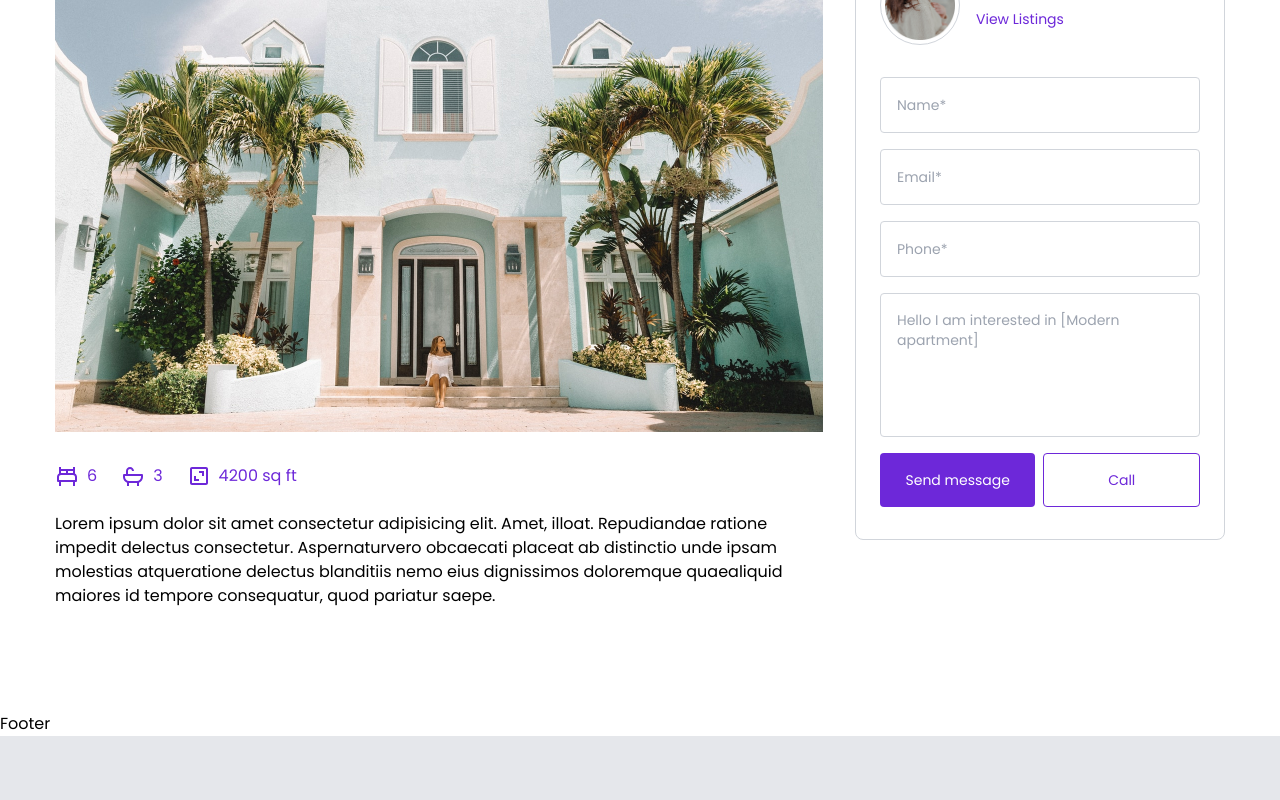
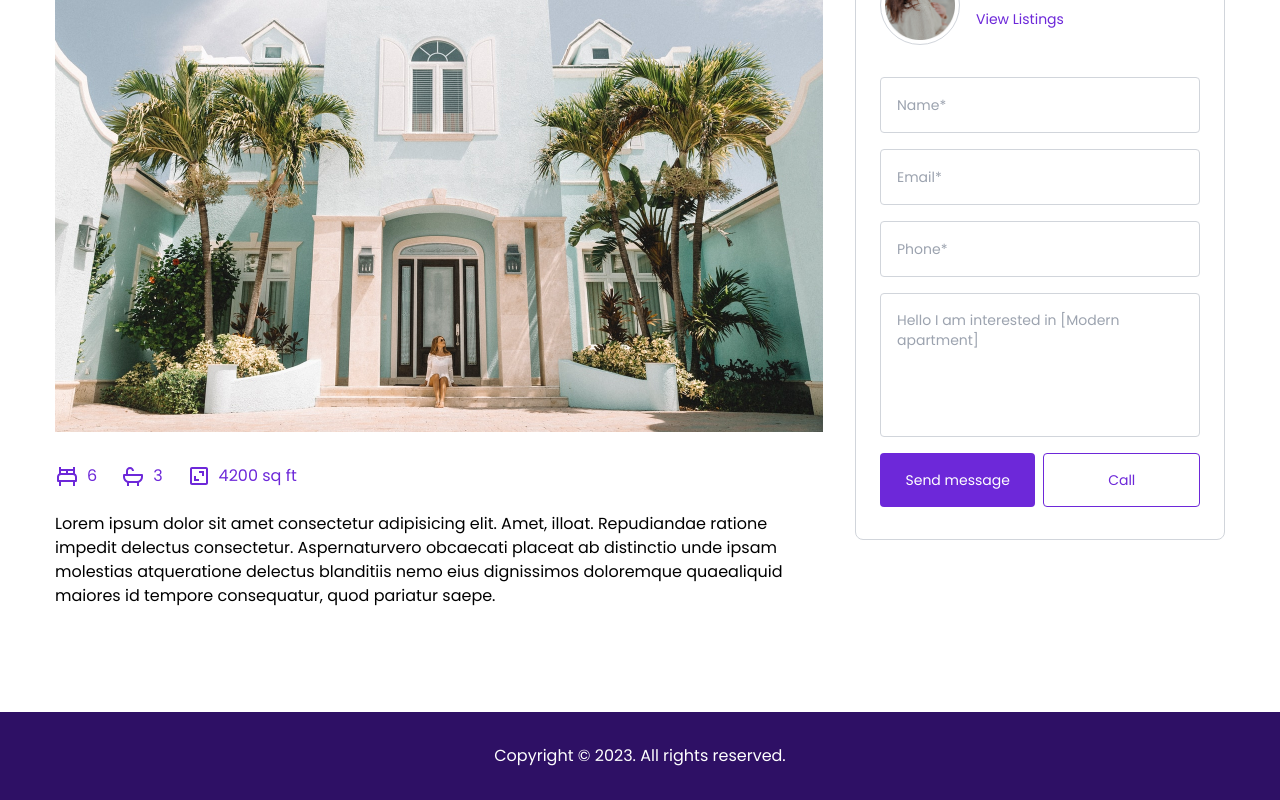
Before and after one commit to ArfinHasib/Real-Estate-Website, a React (Create React App) app: page /property/1 in a window 1280 px wide. Shown: the part 289-1089 px from the top of the page. Before the commit the page ends 1025 px from the top, so only its background shows below. Built offline with nearby package versions, Linux system fonts and the light colour scheme.

Commit message:
Footer section

```diff
--- a/src/components/Footer.js
+++ b/src/components/Footer.js
@@ -1,7 +1,13 @@
 import React from 'react';
 
 const Footer = () => {
-  return <div>Footer</div>;
+   return (
+      <footer className='bg-violet-950 py-8 text-center text-white'>
+         <div className='container mx-auto'>
+            Copyright &copy; 2023. All rights reserved.
+         </div>
+      </footer>
+   );
 };
 
 export default Footer;
```
